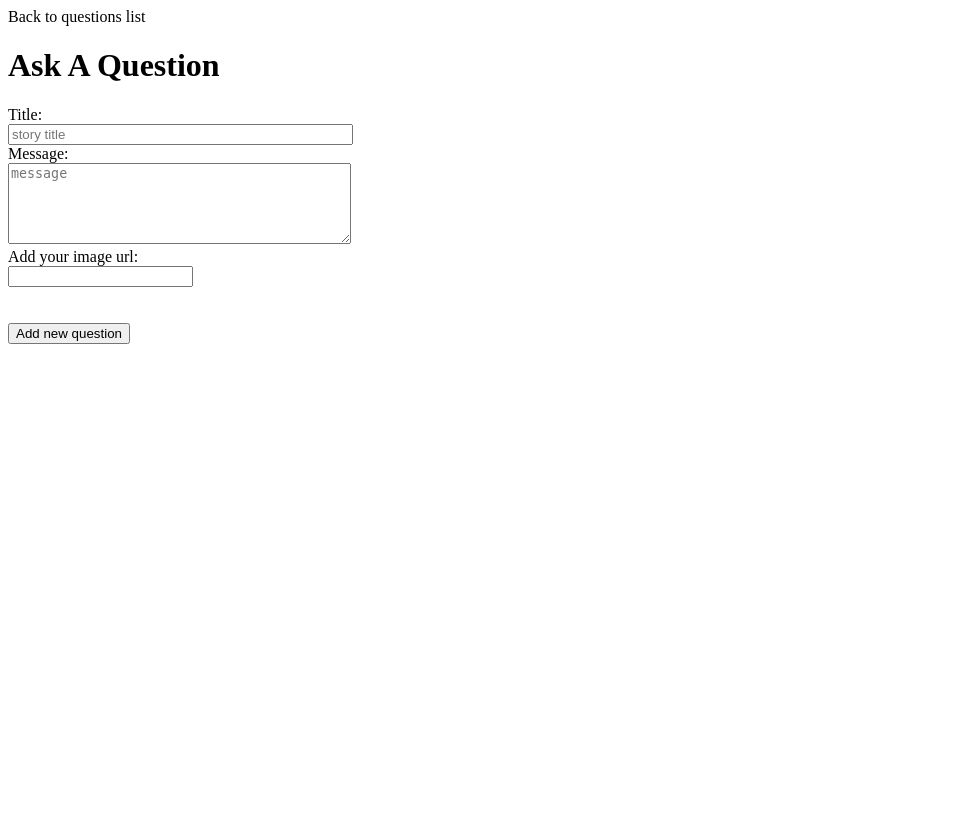
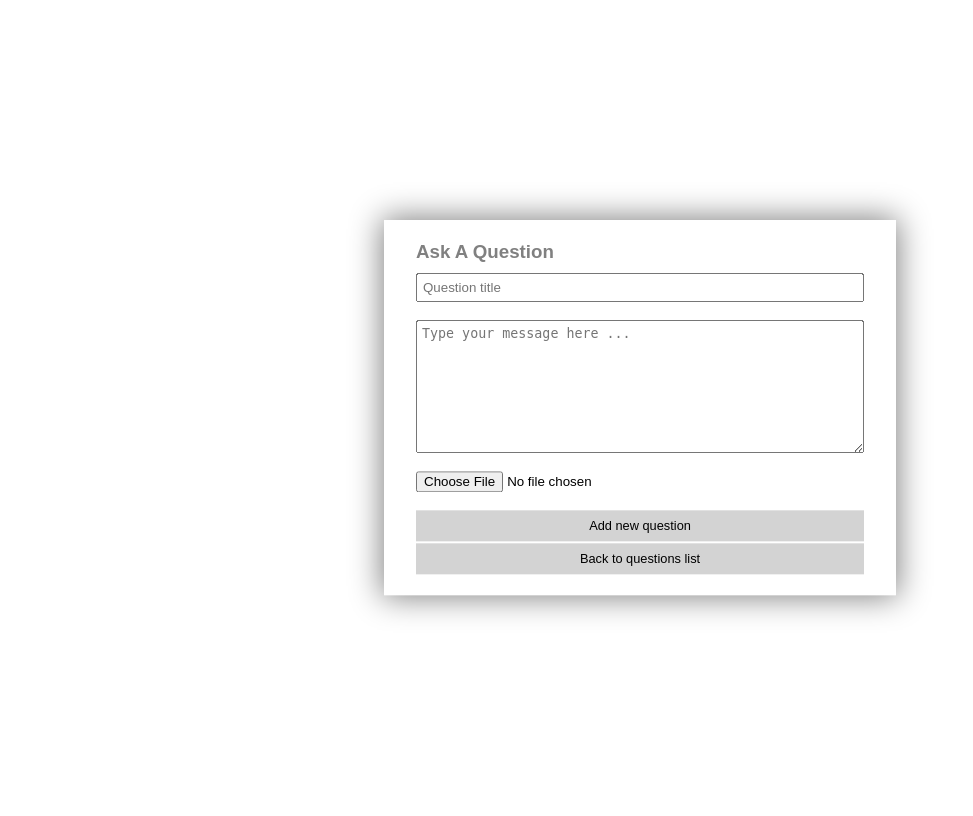
Before and after one commit to Aviatore/ask-mate-1, a Flask app: page /add-question in a window 1280 px wide. Shown: the whole page, without its empty margins (0-973 px from the left). Before the commit the page ends 344 px from the top, so only its background shows below. Run offline with Flask 2, Linux system fonts and the light colour scheme.

Commit message:
Correct the view of the add-question form

```diff
--- /dev/null
+++ b/static/add-question.css
@@ -0,0 +1,52 @@
+#body {
+    position: relative;
+    height: 100vh;
+}
+#container {
+    position: absolute;
+    width: 40vw;
+    box-shadow: 0px 0px 30px 2px gray;
+    box-sizing: border-box;
+    border: 1px solid white;
+    top: 50%;
+    left: 50%;
+    transform: translate(-50%, -50%);
+}
+.center {
+    display: block;
+    width: 35vw;
+    margin-left: auto;
+    margin-right: auto;
+    box-sizing: border-box;
+}
+.button {
+    padding: 8px;
+    background-color: lightgray;
+    outline: none;
+    border: none;
+    font-size: 0.8em;
+    transition: background-color 0.4s;
+    cursor: pointer;
+    box-sizing: border-box;
+    margin-bottom: 2px;
+}
+.button:last-of-type {
+    margin-bottom: 20px;
+}
+.button:hover {
+    background-color: darkgray;
+}
+h3 {
+    margin-top: 20px;
+    margin-bottom: 0px;
+    font-family: sans-serif;
+    color: gray;
+    padding-bottom: 10px;
+}
+#message {
+    height: 10em;
+    padding: 5px;
+}
+#title {
+    padding: 5px;
+}
--- a/templates/add-question.html
+++ b/templates/add-question.html
@@ -3,19 +3,23 @@
 <head>
     <meta charset="UTF-8">
     <title>Add Question</title>
-    <link rel="stylesheet" type="text/css" href="{{ url_for('static', filename='list.css') }}">
+    <link rel="stylesheet" type="text/css" href="{{ url_for('static', filename='add-question.css') }}">
 </head>
 <body>
-<a href="/list">Back to questions list</a>
-<h1><strong>Ask A Question</strong></h1>
-<form action="" method="POST">
-    <label for="title">Title:</label><br>
-    <input id="title" name="title" type="text" size="40" placeholder="story title"><br>
-    <label for="message">Message:</label><br>
-    <textarea id="message" name="message" placeholder="message" rows="5" cols="40"></textarea><br>
-    <label for="image">Add your image url:</label><br>
-    <input type="url" id="image" name="image"><br><br><br>
-    <button type="submit">Add new question</button>
-</form>
+<div id="body">
+<div id="container">
+    <h3 class="center">Ask A Question</h3>
+    <form action="" method="POST">
+
+        <input id="title" name="title" type="text" size="40" placeholder="Question title" class="center"><br>
+
+        <textarea id="message" name="message" placeholder="Type your message here ..." class="center"></textarea><br>
+        <input type="file" id="image" name="image" class="center"><br>
+        <button type="submit" class="center button">Add new question</button>
+        <button type="button" class="center button" onclick="window.location.href='{{ url_for('list') }}';">Back to questions list</button>
+    </form>
+
+</div>
+    </div>
 </body>
 </html>
```
